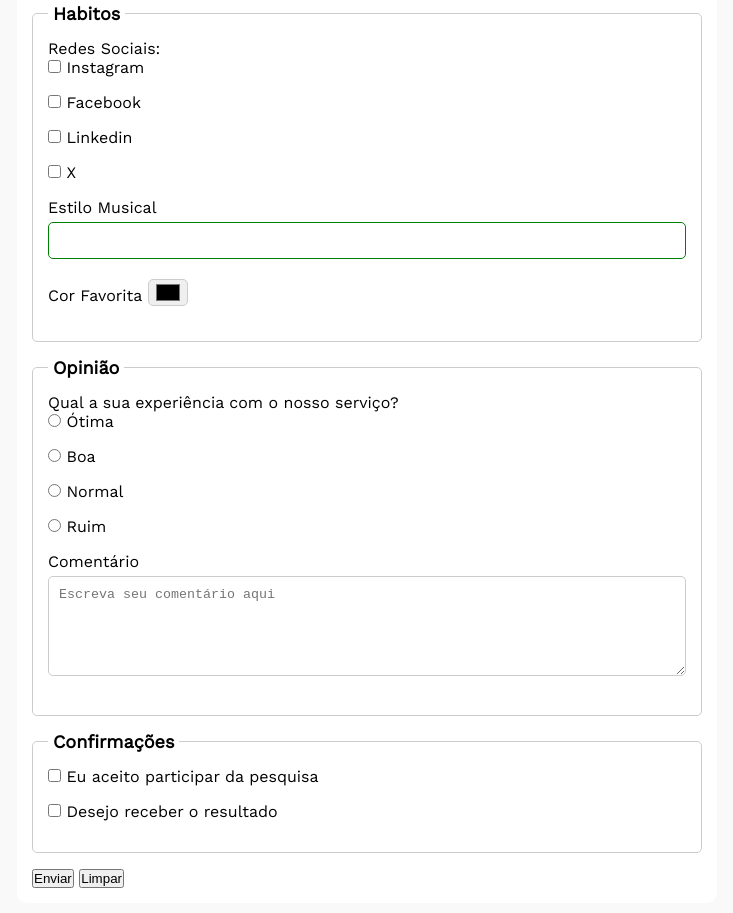
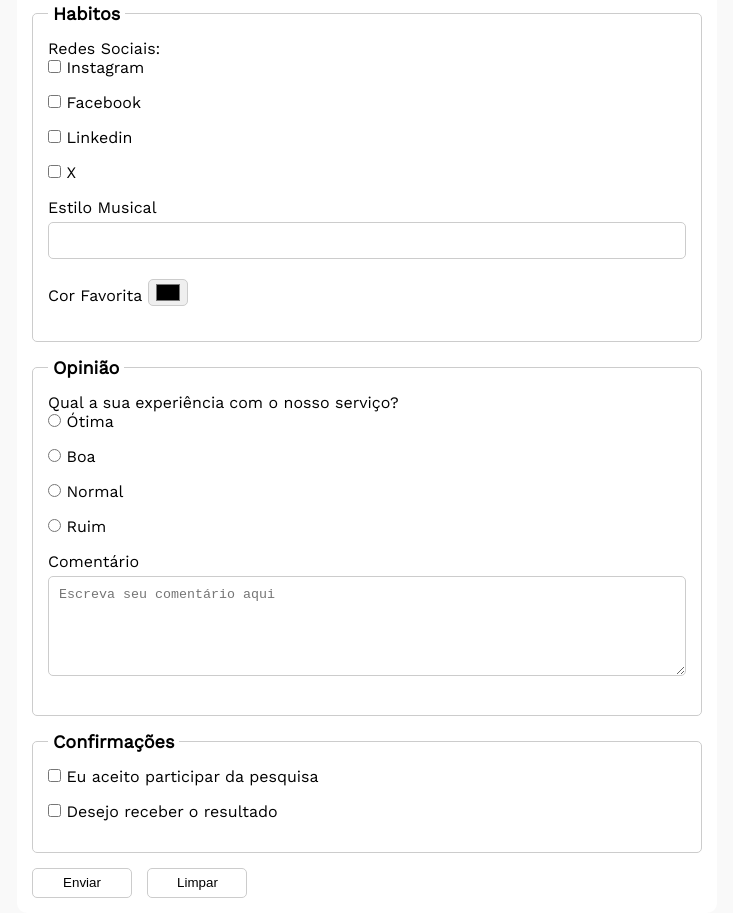
Before and after one commit to caiobatassadev/formulario-culturama, a plain HTML site: page index.html in a window 1280 px wide. Shown: the part 1066-1979 px from the top of the page, without its empty margins (273-1006 px from the left). Drawn offline with nearby package versions, Linux system fonts and the light colour scheme.

Commit message:
Adiciona validação visual dos inputs e estiliza os botões

```diff
--- a/css/style.css
+++ b/css/style.css
@@ -72,12 +72,23 @@ input[type="color"]{
     padding: 0 5px;
 }
 
-input[type="text"]:invalid,
-input[type="number"]:invalid{
+input:invalid
+textarea:invalid
+select:invalid {
     border-color: red;
 }
 
-input[type="text"]:valid,
-input[type="number"]:valid{
+input:valid
+textarea:valid
+select:valid {
     border-color: green;
 }
+
+button {
+    width: 100px;
+    height: 30px;
+    margin-right: 10px;
+    background-color: #ffff;
+    border: 1px solid #cccccc;
+    border-radius: 5px;
+}
```
